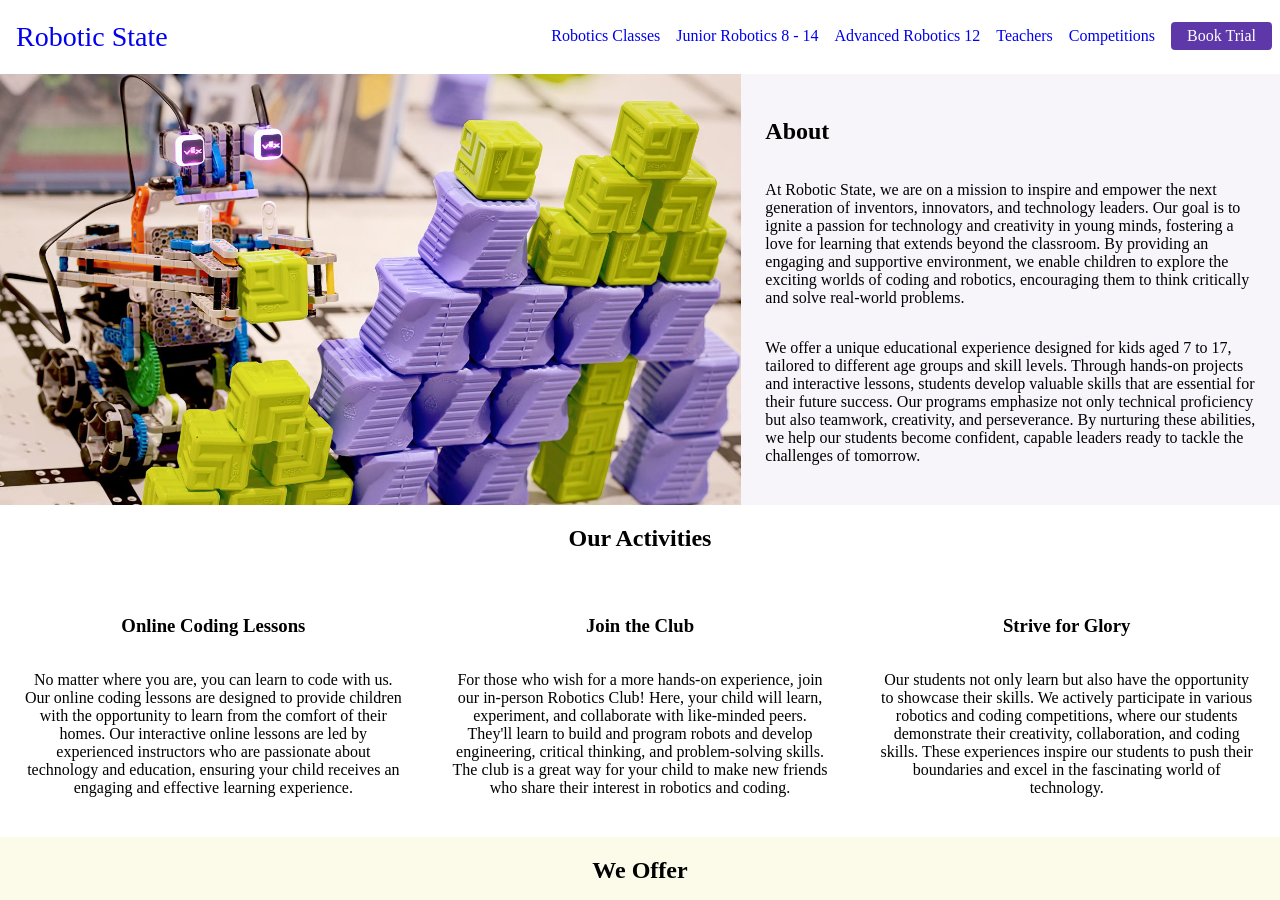
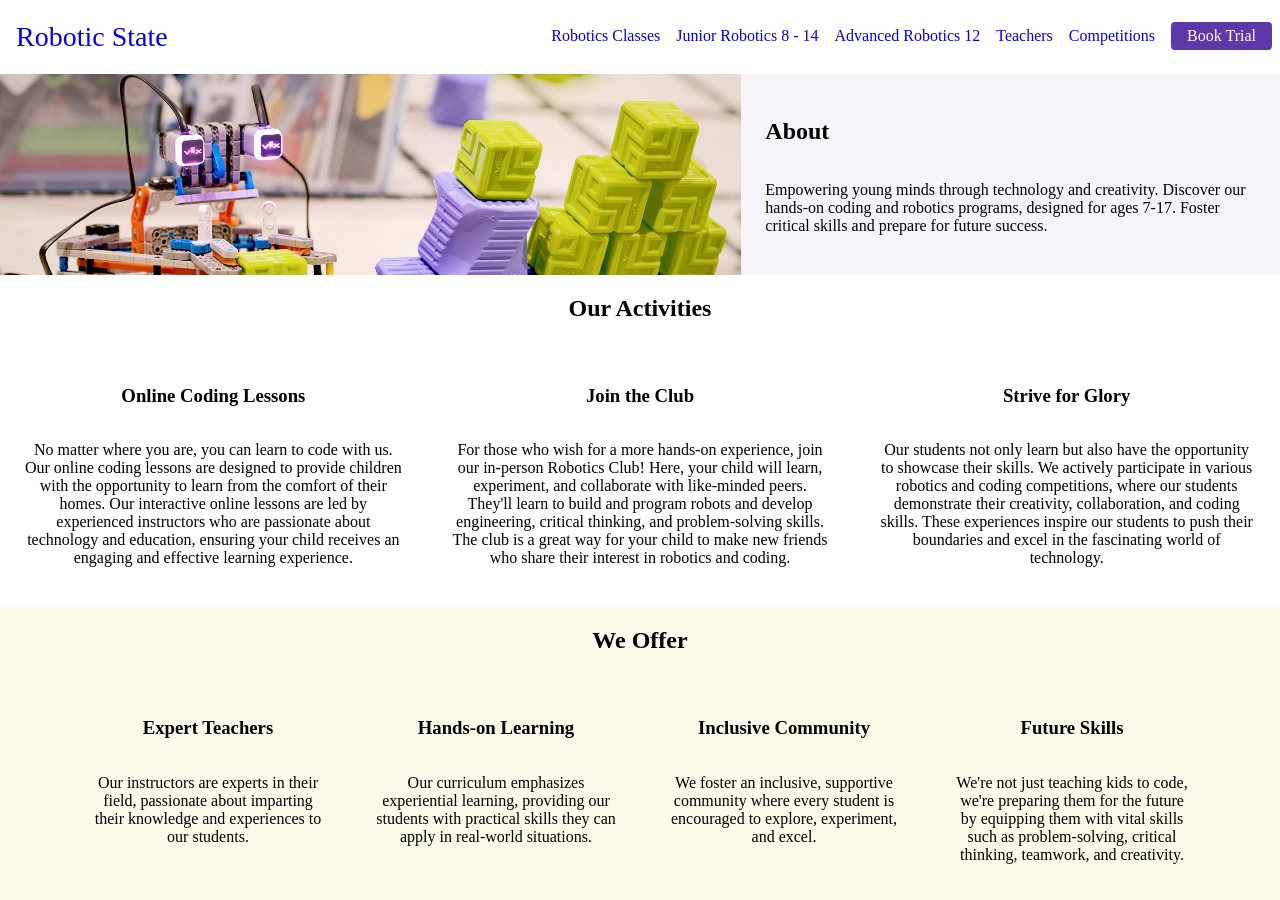
Before and after one commit to milaanisimova/robostate, a Jekyll site: the page built from index.markdown, in a window 1280 px wide and 900 px high. Built offline with Jekyll 4.4.1, drawn with Linux system fonts in a browser that asks for light colours; some web fonts are replaced.

Commit message:
Update about.yml
Home change

```diff
--- a/_data/home/about.yml
+++ b/_data/home/about.yml
@@ -1,8 +1,7 @@
 title: About
 body:
-  - At Robotic State, we are on a mission to inspire and empower the next generation of inventors, innovators, and technology leaders. Our goal is to ignite a passion for technology and creativity in young minds, fostering a love for learning that extends beyond the classroom. By providing an engaging and supportive environment, we enable children to explore the exciting worlds of coding and robotics, encouraging them to think critically and solve real-world problems.
+  -  Empowering young minds through technology and creativity. Discover our hands-on coding and robotics programs, designed for ages 7-17. Foster critical skills and prepare for future success.
 
-  - We offer a unique educational experience designed for kids aged 7 to 17, tailored to different age groups and skill levels. Through hands-on projects and interactive lessons, students develop valuable skills that are essential for their future success. Our programs emphasize not only technical proficiency but also teamwork, creativity, and perseverance. By nurturing these abilities, we help our students become confident, capable leaders ready to tackle the challenges of tomorrow.
 bg: "#f7f5fa"
 button:
   link:
```
